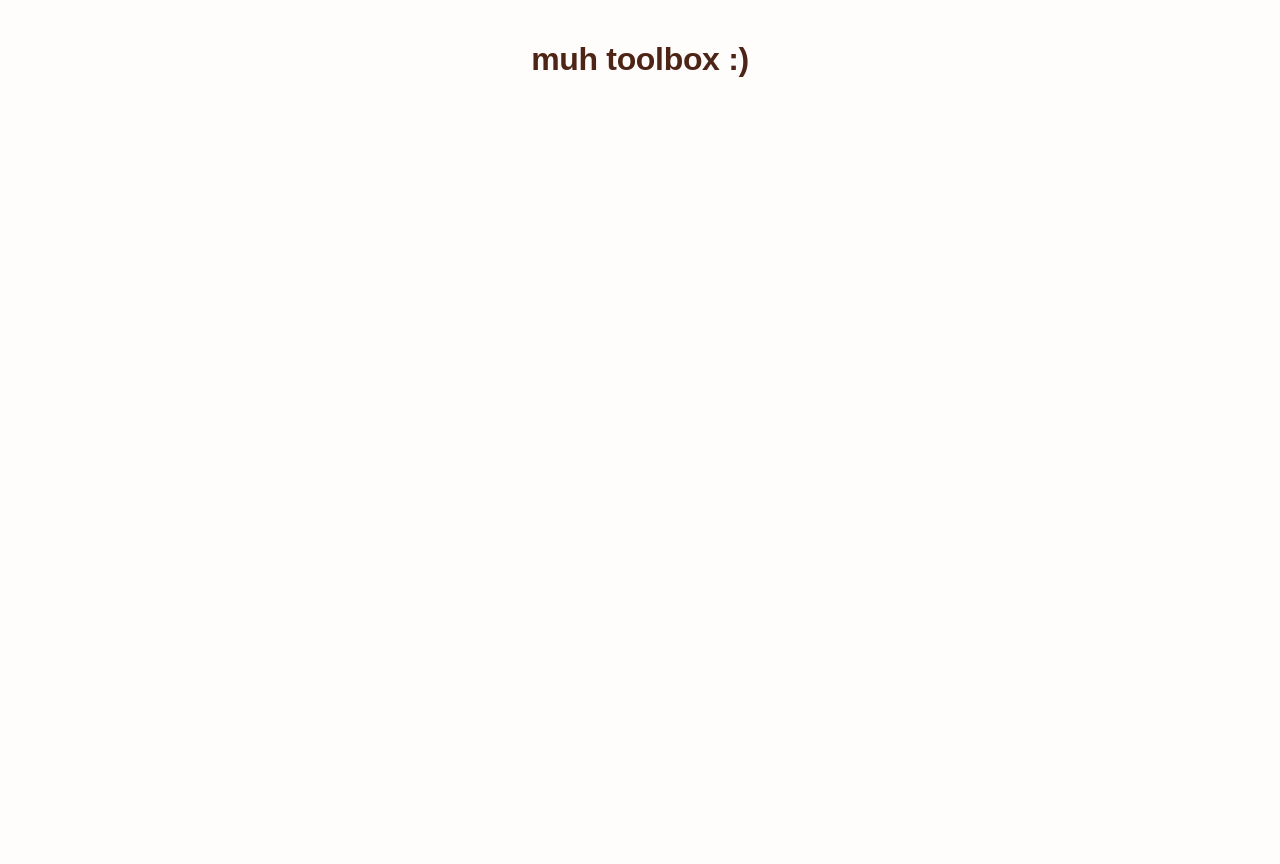
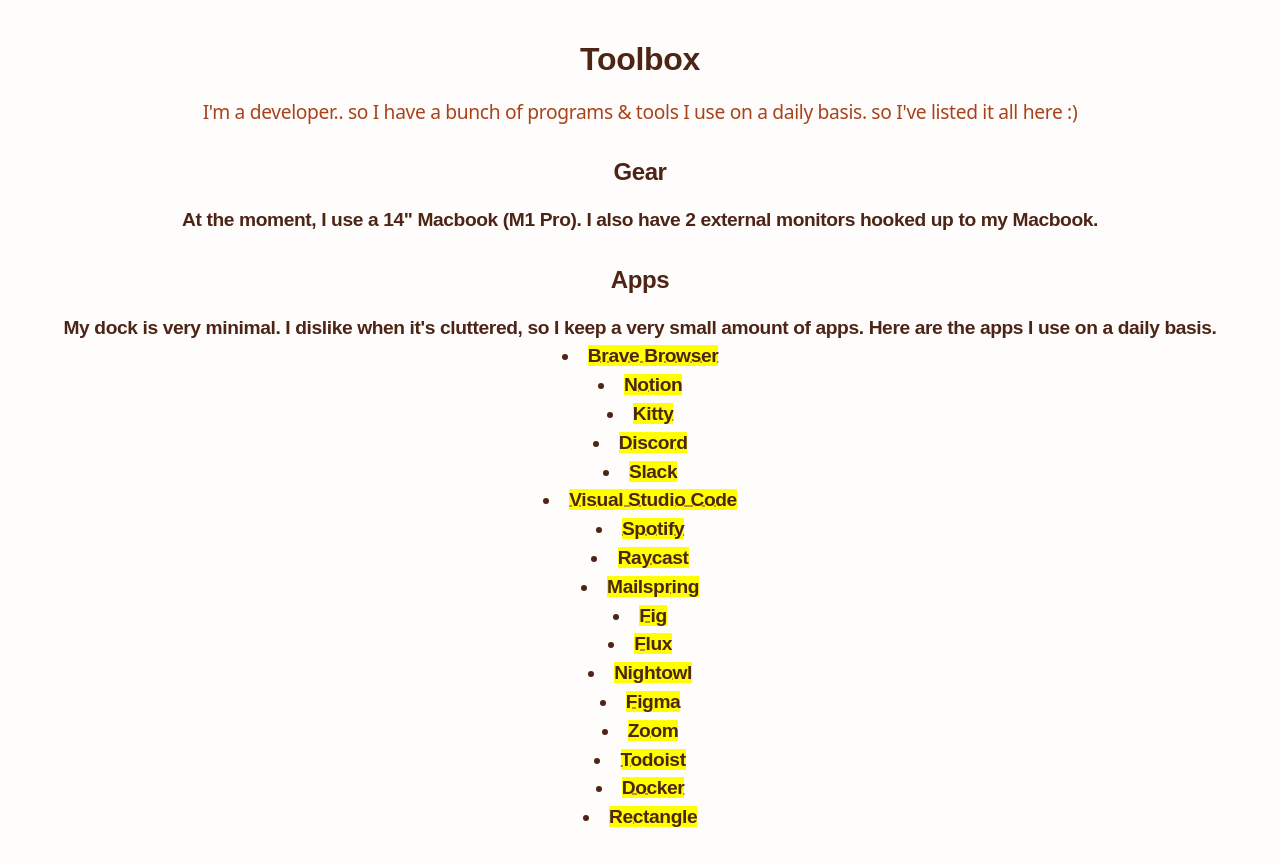
Before and after one commit to imReset/nijmeh.xyz, a Next.js app: page /toolbox in a window 1280 px wide. Before the commit the page ends 800 px from the top, so only its background shows below. Built offline with nearby package versions, Linux system fonts and the light colour scheme; a web font is replaced by a local one.

Commit message:
basic toolbox page

```diff
--- a/pages/index.tsx
+++ b/pages/index.tsx
@@ -4,6 +4,7 @@
 export default function Home() {
   return (
       <div className="container">
+        <title>Andrew Nijmeh</title>
         <h1>Andrew Nijmeh</h1>
 
         <p>
@@ -43,7 +44,7 @@
         </p>
         <p className="footer">
           <span>
-          ©️ Andrew Nijmeh • 2022
+          ©️ Andrew Nijmeh • 2022 💖
           </span>
         </p>
       </div>
--- a/pages/toolbox.tsx
+++ b/pages/toolbox.tsx
@@ -1,9 +1,52 @@
 import React from "react";
+import Image from 'next/image';
+import dock from "../public/dock.png";
 
 export default function Toolbox() {
     return (
         <center>
-            <h1>muh toolbox :)</h1>
+            <title>Andrew's Toolbox</title>
+            <h1>Toolbox</h1>
+            <p>
+                I'm a developer.. so I have a bunch of programs & tools I use on a daily basis. so I've listed it all here :)
+            </p>
+            <h2>
+                Gear
+                <p>
+                    At the moment, I use a <strong>14" Macbook (M1 Pro). </strong>
+                    I also have 2 external monitors hooked up to my Macbook.
+                </p>
+            </h2>
+
+            <h2>
+                Apps
+                <p>
+                    My dock is very minimal.
+
+                    I dislike when it's cluttered, so I keep a very small amount of apps.
+
+                    Here are the apps I use on a daily basis.
+
+
+                    <li><mark><a href="https://brave.com"> Brave Browser </a></mark></li>
+                    <li><mark><a href="https://notion.so"> Notion </a></mark></li>
+                    <li><mark><a href="https://sw.kovidgoyal.net/kitty/"> Kitty </a></mark></li>
+                    <li><mark><a href="https://discord.com"> Discord </a></mark></li>
+                    <li><mark><a href="https://slack.com"> Slack </a></mark></li>
+                    <li><mark><a href="https://code.visualstudio.com"> Visual Studio Code </a></mark></li>
+                    <li><mark><a href="https://spotify.com"> Spotify </a></mark></li>
+                    <li><mark><a href="https://raycast.com"> Raycast </a></mark></li>
+                    <li><mark><a href="https://getmailspring.com/">Mailspring</a></mark></li>
+                    <li><mark><a href="https://fig.io">Fig</a></mark></li>
+                    <li><mark><a href="https://justgetflux.com/">Flux</a></mark></li>
+                    <li><mark><a href="https://nightowl.kramser.xyz/">Nightowl</a></mark></li>
+                    <li><mark><a href="https://figma.com">Figma</a></mark></li>
+                    <li><mark><a href="https://zoom.us">Zoom</a></mark></li>
+                    <li><mark><a href="https://todoist.com">Todoist</a></mark></li>
+                    <li><mark><a href="https://docker.com">Docker</a></mark></li>
+                    <li><mark><a href="https://rectangleapp.com">Rectangle</a></mark></li>
+                </p>
+            </h2>
         </center>
     )
 }
--- a/styles/globals.css
+++ b/styles/globals.css
@@ -62,6 +62,10 @@
   margin-bottom: 4rem;
 }
 
+.mark {
+  background-color: #7A7628
+}
+
 h1,
 h2,
 h3,
```
